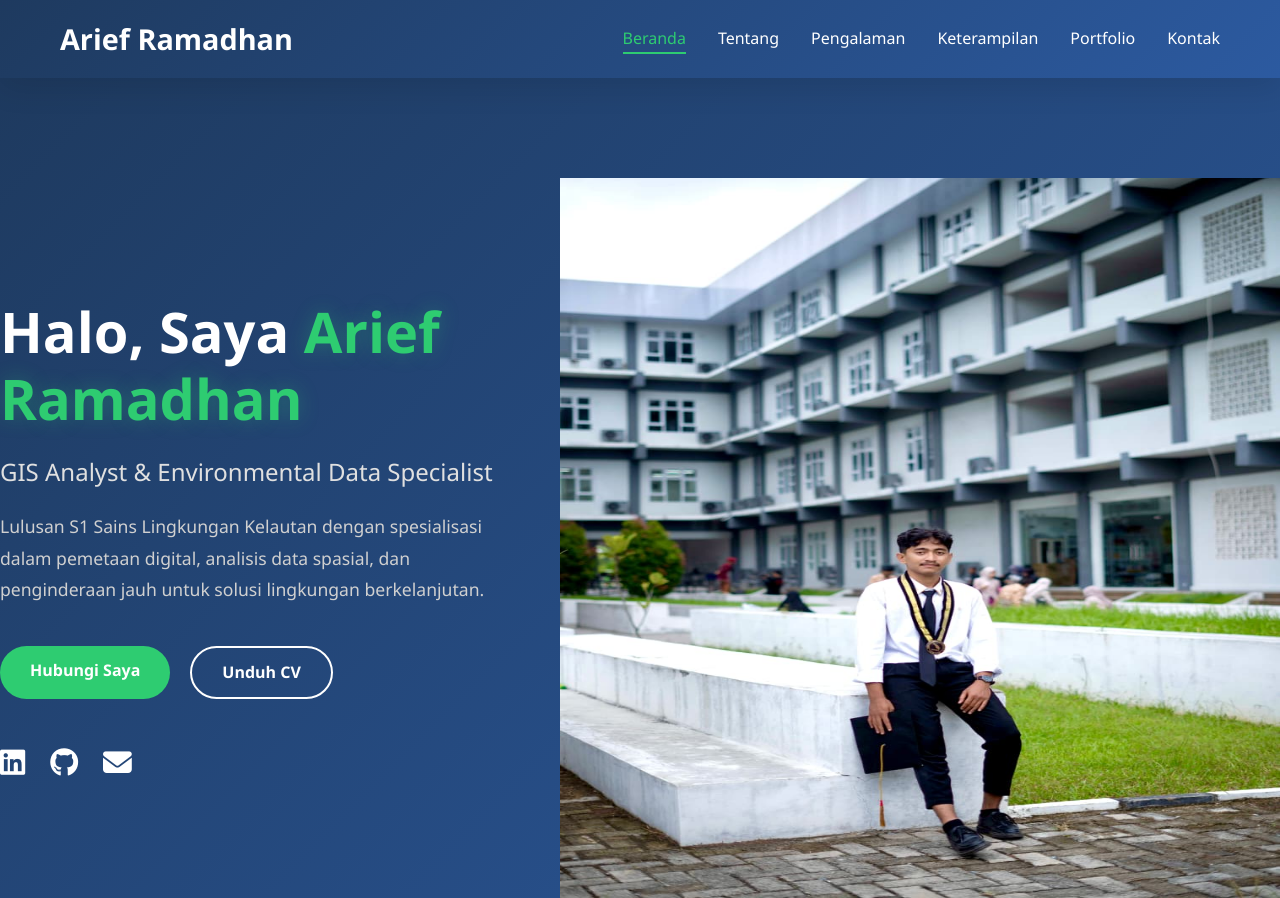
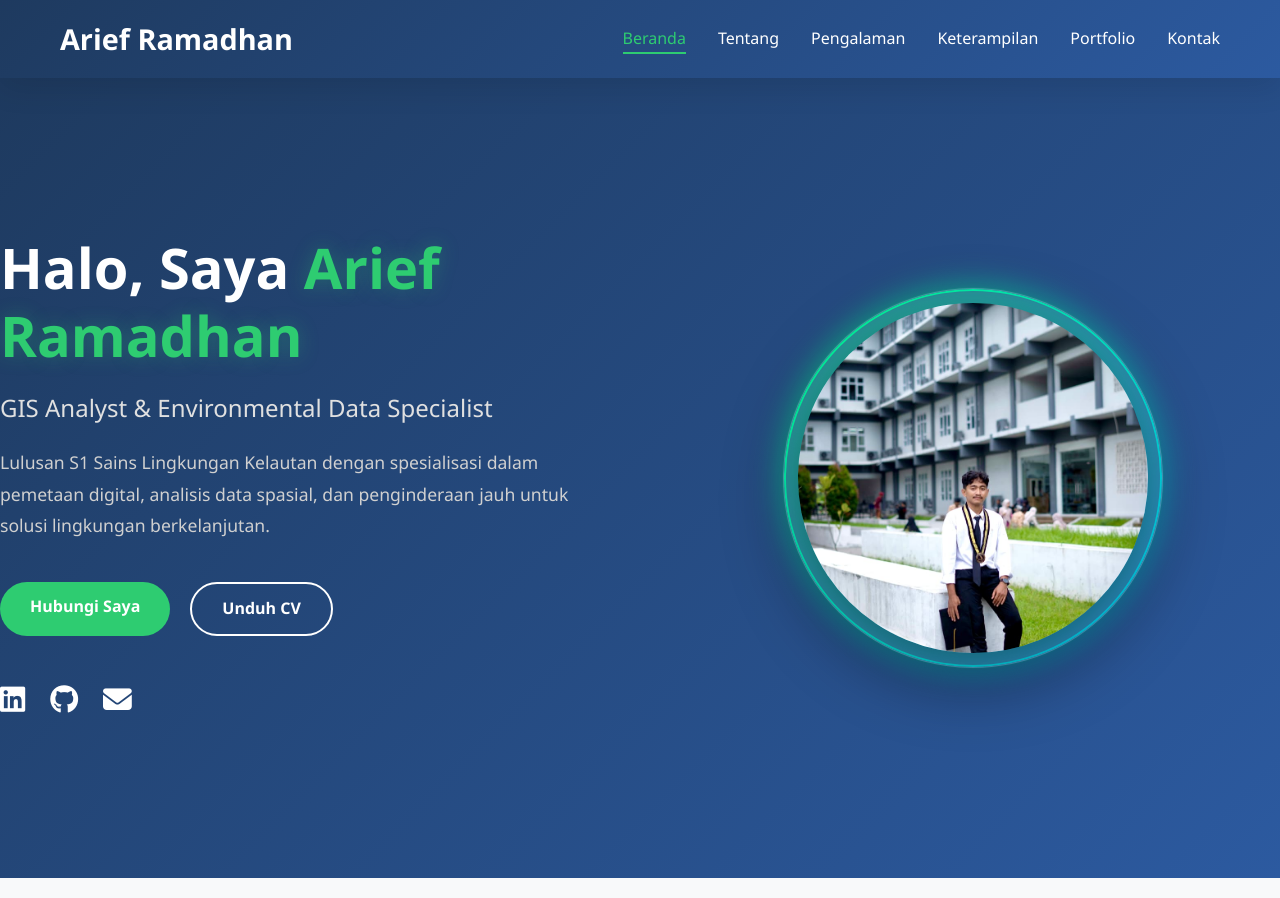
Before and after one commit to arief121440022/arief-gis-portfolio, a plain HTML site: page index.html in a window 1280 px wide. Shown: the top 898 px of the page. Drawn offline with Linux system fonts and the light colour scheme.

Commit message:
Add hero profile photo styling for index.html (light version)

```diff
--- a/css/style.css
+++ b/css/style.css
@@ -225,6 +225,73 @@ body {
     font-size: 150px;
     color: rgba(255, 255, 255, 0.3);
     border: 2px solid rgba(255, 255, 255, 0.2);
+}
+
+/* ==================== PROFILE PHOTO (LIGHT VERSION / index.html) ==================== */
+.profile-photo-card{
+    display: flex;
+    align-items: center;
+    justify-content: center;
+}
+
+.profile-photo-frame{
+    position: relative;
+    width: min(380px, 86vw);
+    aspect-ratio: 1 / 1;
+    border-radius: 999px;
+    padding: 14px;
+
+    background: rgba(255,255,255,0.10);
+    border: 1px solid rgba(255,255,255,0.18);
+
+    backdrop-filter: blur(10px);
+    -webkit-backdrop-filter: blur(10px);
+
+    box-shadow:
+        0 20px 60px rgba(0,0,0,0.35),
+        0 0 0 1px rgba(46,204,113,0.12);
+}
+
+.profile-photo-frame::before{
+    content:"";
+    position:absolute;
+    inset:-6px;
+    border-radius: inherit;
+    background: linear-gradient(135deg, #00ff88, #00ccff);
+    filter: blur(14px);
+    opacity: 0.45;
+    z-index: 0;
+}
+
+.profile-photo-frame::after{
+    content:"";
+    position:absolute;
+    inset: 0;
+    border-radius: inherit;
+    padding: 2px;
+    background: linear-gradient(135deg, #00ff88, #00ccff);
+    -webkit-mask: linear-gradient(#000 0 0) content-box, linear-gradient(#000 0 0);
+    -webkit-mask-composite: xor;
+    mask-composite: exclude;
+    opacity: 0.9;
+    z-index: 1;
+}
+
+.profile-photo{
+    position: relative;
+    z-index: 2;
+
+    width: 100%;
+    height: 100%;
+    display: block;
+    border-radius: 999px;
+    object-fit: cover;
+
+    box-shadow: 0 12px 30px rgba(0,0,0,0.35);
+}
+
+@media (max-width: 768px){
+    .profile-photo-frame{ width: min(320px, 86vw); padding: 12px; }
 }
 
 /* ==================== SECTIONS ==================== */
```
